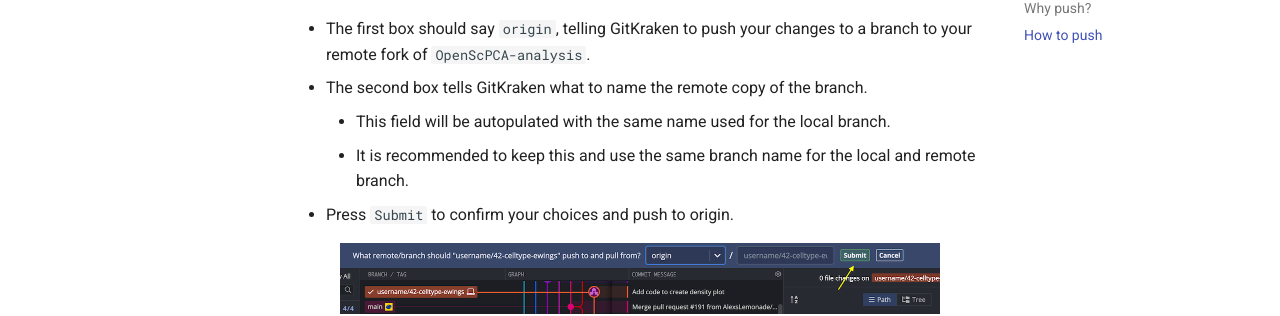
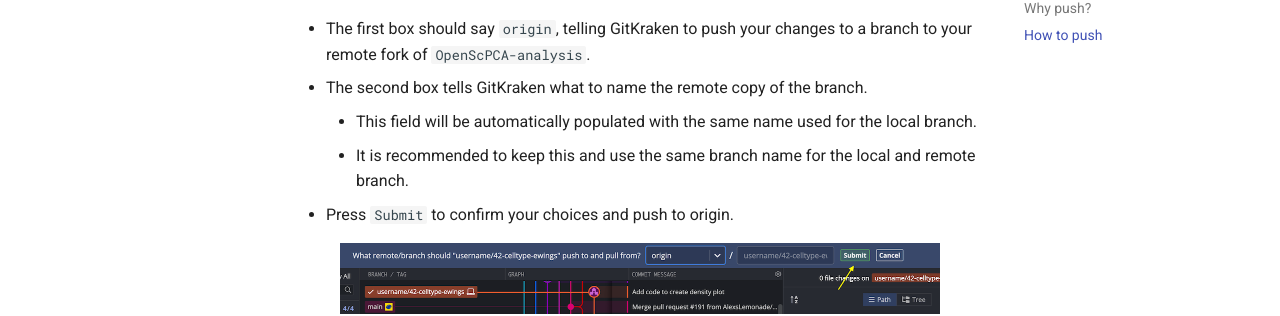
Before and after one commit to AlexsLemonade/OpenScPCA-analysis, an MkDocs documentation site: the page built from docs/contributing-to-analyses/working-with-git/push-to-origin.md, in a window 1280 px wide and 900 px high, scrolled down 793 px. Shown: the part 148-464 px from the top of the window. Built offline with MkDocs 1.6.1 and Material for MkDocs 9.7.7, drawn with Linux system fonts in a browser that asks for light colours.

Commit message:
auto populated spelling

```diff
--- a/docs/contributing-to-analyses/working-with-git/push-to-origin.md
+++ b/docs/contributing-to-analyses/working-with-git/push-to-origin.md
@@ -29,7 +29,7 @@ The first time that you push to origin for a feature branch, you will be prompte
 
 - The first box should say `origin`, telling GitKraken to push your changes to a branch to your remote fork of `OpenScPCA-analysis`.
 - The second box tells GitKraken what to name the remote copy of the branch.
-    - This field will be autopulated with the same name used for the local branch.
+    - This field will be automatically populated with the same name used for the local branch.
     - It is recommended to keep this and use the same branch name for the local and remote branch.
 - Press `Submit` to confirm your choices and push to origin.
 
```
